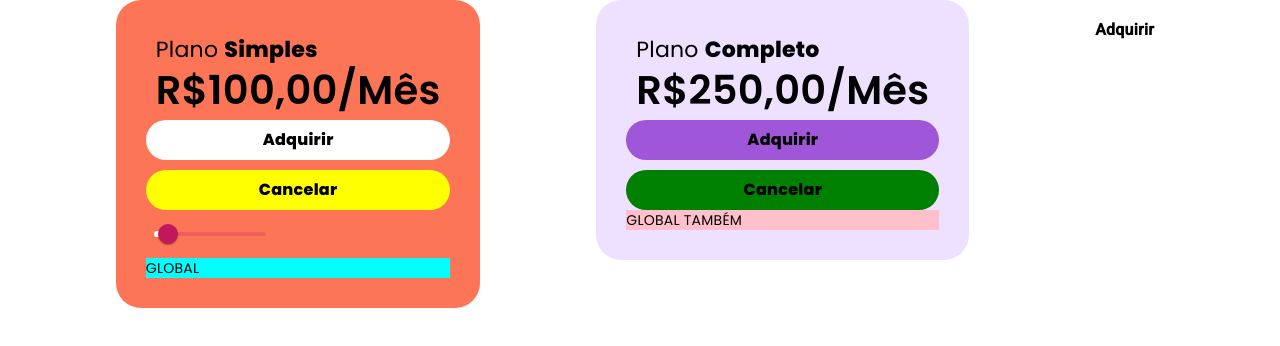
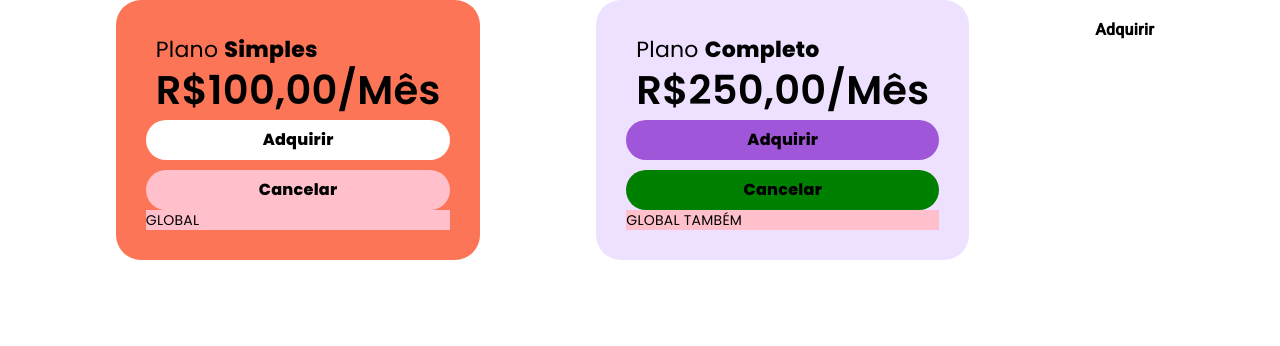
Before and after one commit to Glmmm/angular-completo, an Angular app: page / in a window 1280 px wide. Shown: the top 346 px of the page. Built offline with nearby package versions, Linux system fonts and the light colour scheme.

Commit message:
Teste com ViewEncapsulation.ShadowDom

```diff
--- a/src/app/card/card.component.html
+++ b/src/app/card/card.component.html
@@ -4,9 +4,5 @@
     <app-card-button></app-card-button>
     <app-card-button-cancel></app-card-button-cancel>
 
-    <mat-slider min="1" max="5" step="0.5">
-        <input matSliderThumb value="1.5">
-    </mat-slider>
-
-    <div class="emulated">GLOBAL</div>
+    <div class="card-cancel-button">GLOBAL</div>
 </div>
--- a/src/app/card/card.component.scss
+++ b/src/app/card/card.component.scss
@@ -28,6 +28,6 @@
   border-color: white !important;
 }
 
-.emulated {
-  background-color: aqua;
+.card-cancel-button {
+  background-color: pink !important;
 }
--- a/src/app/card/card.component.ts
+++ b/src/app/card/card.component.ts
@@ -13,7 +13,7 @@ interface IInfos {
   selector: 'app-card',
   templateUrl: './card.component.html',
   styleUrls: ['./card.component.scss'],
-  encapsulation: ViewEncapsulation.Emulated,
+  encapsulation: ViewEncapsulation.ShadowDom,
 })
 export class CardComponent {
   plano: IPlano = {
```
Also changed, not shown: src/app/app.module.ts (+4 -10 lines).
